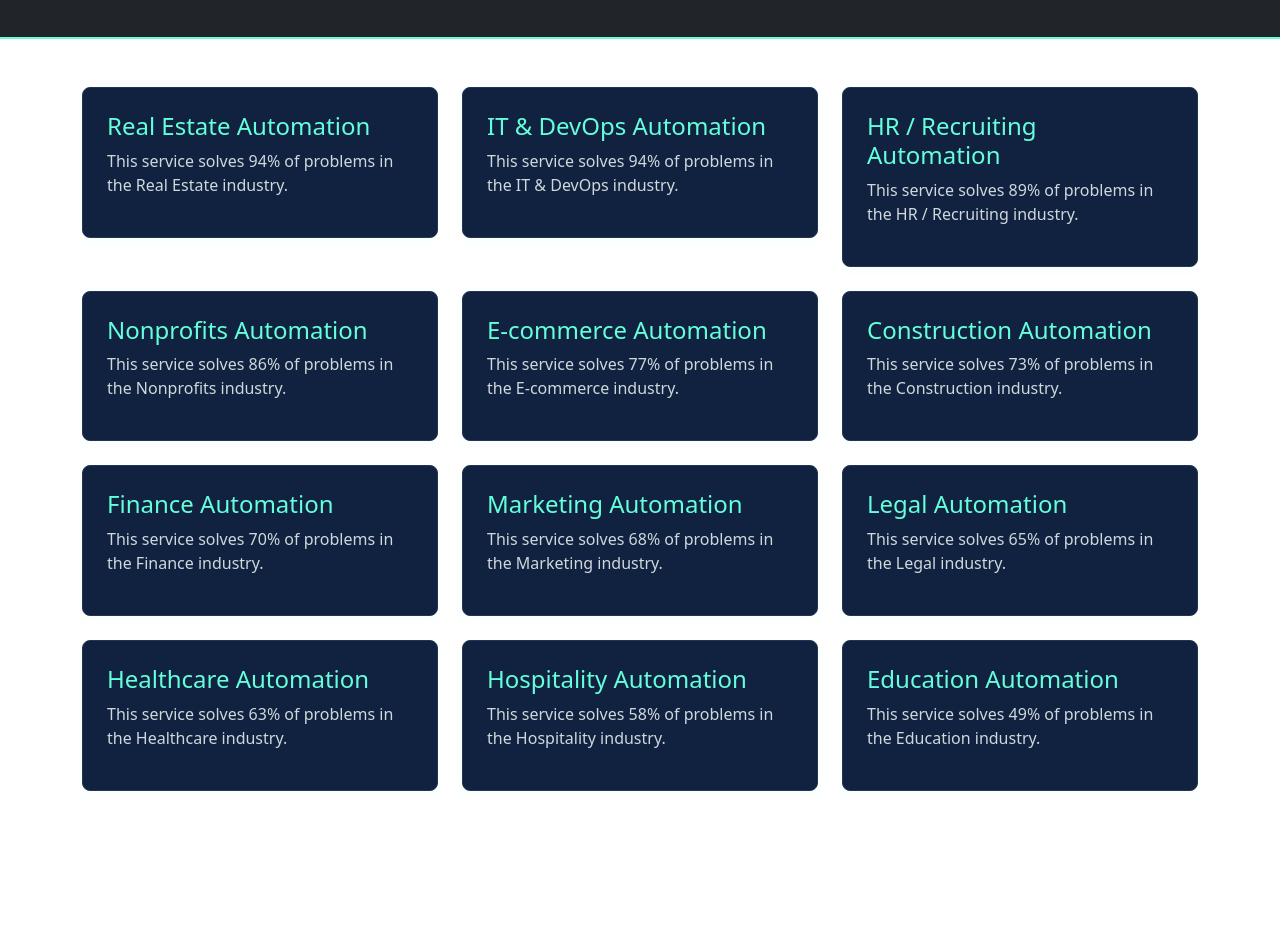
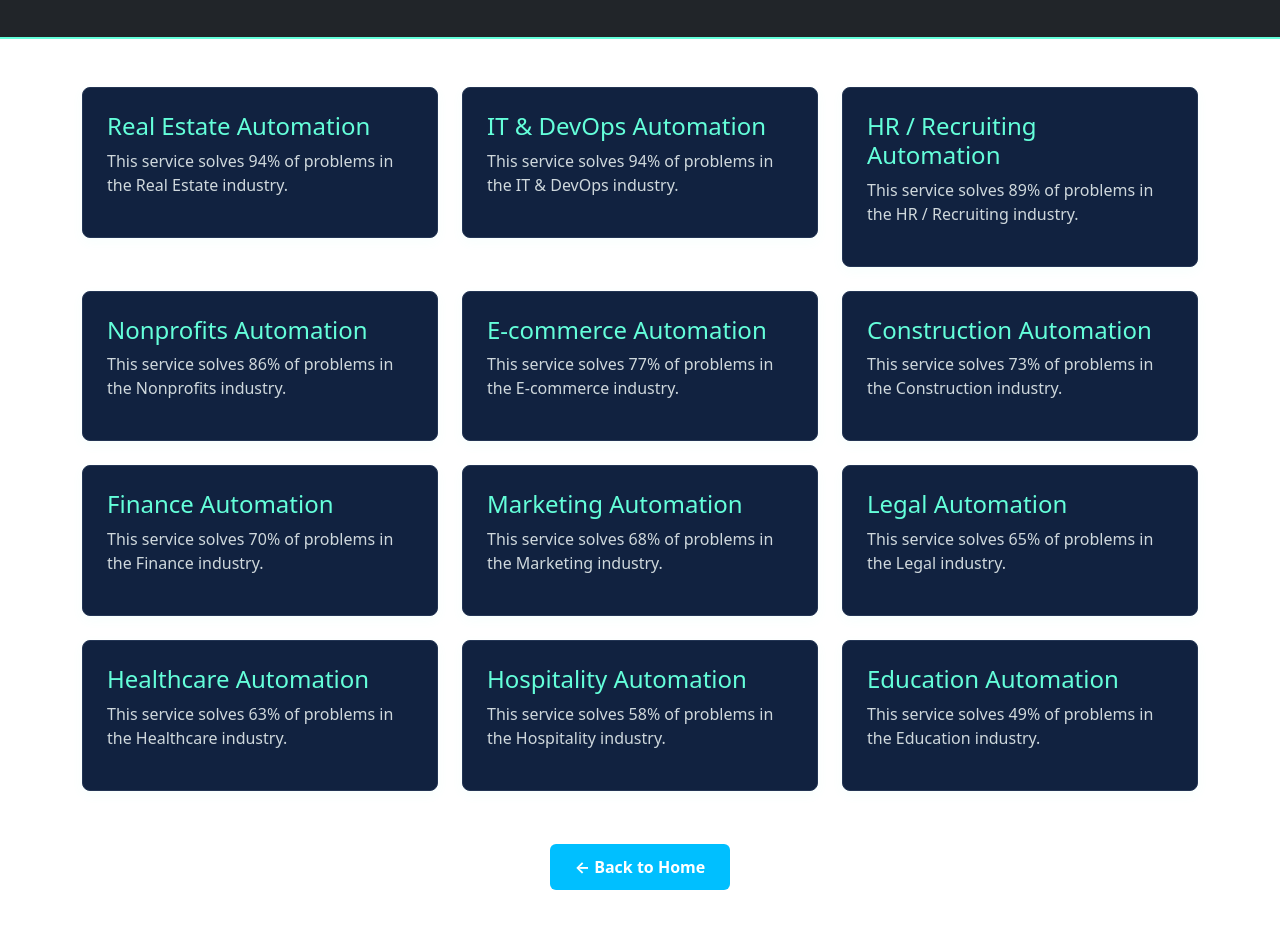
Before and after one commit to roymnel/Automation_Hub, a plain HTML site: page services.html in a window 1280 px wide. Shown: the part 113-1040 px from the top of the page. Before the commit the page ends 976 px from the top, so only its background shows below. Drawn offline with nearby package versions, Linux system fonts and the light colour scheme.

Commit message:
Update services.html

```diff
--- a/services.html
+++ b/services.html
@@ -42,4 +42,10 @@
 <div class="col-md-6 col-lg-4 mb-4">
 <div class="service-card"><h4>Education Automation</h4>
 <p>This service solves 49% of problems in the Education industry.</p></div></div>
+  <!-- Back to Home Button -->
+<div style="text-align: center; margin-top: 40px;">
+    <a href="index.html" style="background-color: #00bfff; color: white; padding: 12px 25px; border-radius: 6px; text-decoration: none; font-weight: bold; transition: background-color 0.3s;">
+        ← Back to Home
+    </a>
+</div>
 </div></main></body></html>
```
